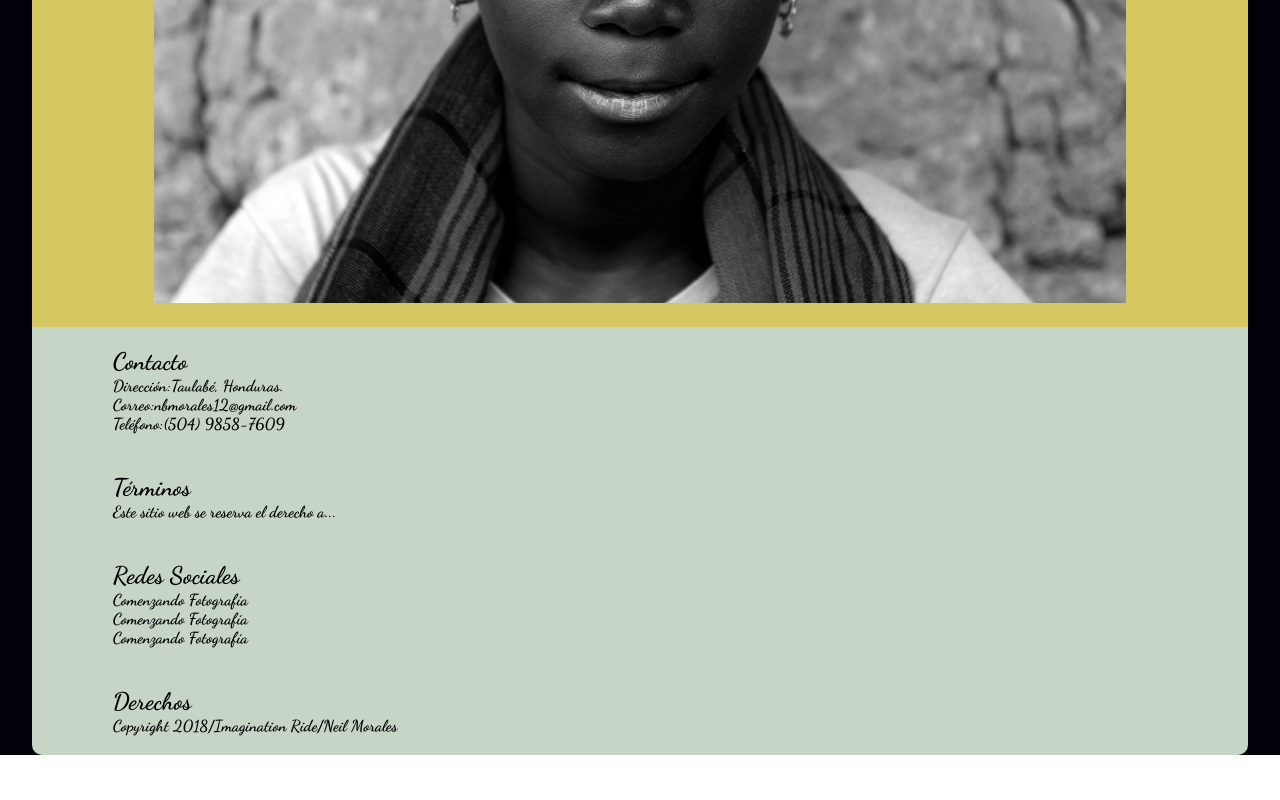
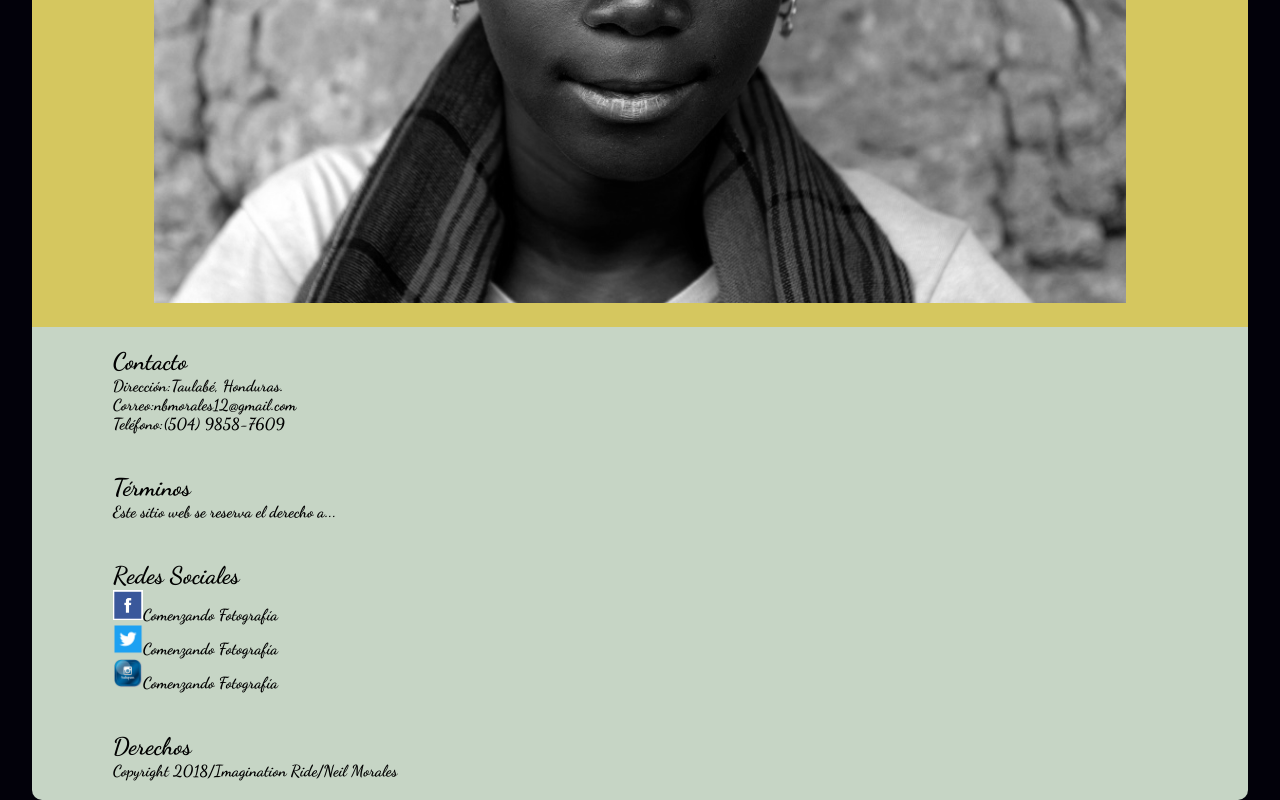
Before and after one commit to MoralesNeil/Proyecto2-Desarrollo-web-Neil-Morales, a plain HTML site: page html/retratos.html in a window 1280 px wide. Shown: the part 3894-4694 px from the top of the page. Before the commit the page ends 4649 px from the top, so only its background shows below. Drawn offline with Linux system fonts and the light colour scheme.

Commit message:
tercer commit/cambios principales: keyframe al header e iconos de redes sociales a paisajes y retratos.

```diff
--- a/css/estilos.css
+++ b/css/estilos.css
@@ -27,6 +27,18 @@
     text-align: center;
     border-top-left-radius: 10px;
     border-top-right-radius: 10px;
+    animation: slidein 2s;
+}
+@keyframes slidein {
+    0% {
+        margin-top: 150%;
+    }
+    60% {
+        margin-top: -5%;
+    }
+    100% {
+        margin-top: 0%;
+    }
 }
 .header h1 {
     color: #ffffff;
--- a/html/retratos.html
+++ b/html/retratos.html
@@ -7,8 +7,8 @@
         <link rel="stylesheet" href="../css/estilos.css">
     </head>
     <body>
+
         <div class="contenedor">
-
 
             <header class="header">
                 <h1>Comenzando con la Fotografía</h1>
@@ -22,33 +22,28 @@
 
             <section class="section">
                 <div class="div1-paisajes">
-
                     <figure id="imagen-1">
                         <img src="../img/retrato.jpg" alt="cuevas"><br>
                     </figure>
-
                     <figure id="imagen-2">
                         <img src="../img/retrato.jpg" alt="isla"><br>
                     </figure>
-
                     <figure id="imagen-3">
                         <img src="../img/retrato.jpg" alt="isla"><br>
                     </figure>
-
                     <figure id="imagen-4">
                         <img src="../img/retrato.jpg" alt="isla"><br>
                     </figure>
-
                     <figure id="imagen-5">
                         <img src="../img/retrato.jpg" alt="isla"><br>
                     </figure>
-
                     <figure id="imagen-6">
                         <img src="../img/retrato.jpg" alt="isla"><br>
                     </figure>
-
                 </div>
             </section>
+
+
             <footer class="footer">
 
                 <div class="colum1">
@@ -65,17 +60,17 @@
 
                 <div class="colum3">
                     <h2>Redes Sociales</h2>
-                <img src="icon/facebook.png" alt="">Comenzando Fotografía<br>
-                <img src="icon/twitter.png" alt="">Comenzando Fotografía<br>
-                <img src="icon/Instagram.png" alt="">Comenzando Fotografía
+                    <img src="../icon/facebook.png" alt="">Comenzando Fotografía<br>
+                    <img src="../icon/twitter.png" alt="">Comenzando Fotografía<br>
+                    <img src="../icon/Instagram.png" alt="">Comenzando Fotografía
                 </div>
 
                 <div class="colum4">
                     <h2>Derechos</h4>
                     <p>Copyright 2018/Imagination Ride/Neil Morales </p>
                 </div>
+            </footer>
 
-        </footer>
         </div>
     </body>
 </html>
```
Also changed, not shown: html/paisajes.html (+5 -25 lines), index.html (+4 -8 lines). Lines whose indentation alone changed are shown as unchanged.
